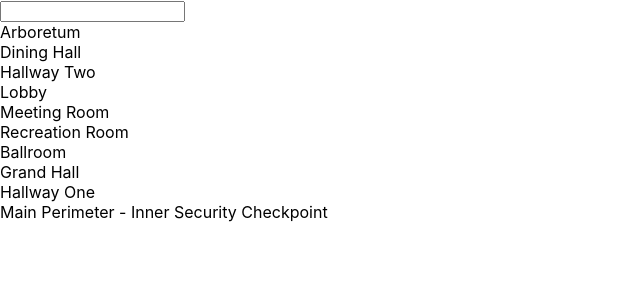
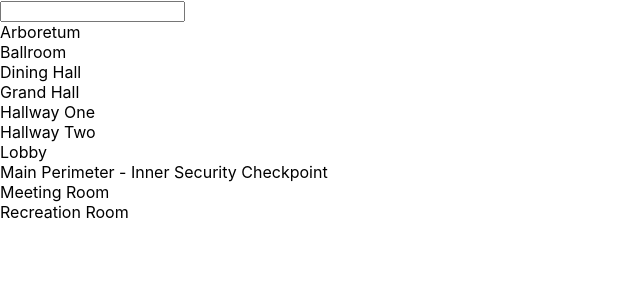
Before and after one commit to RobnettSean22/security-cam-second-run, a React (Create React App) app: page / in a window 1280 px wide. Shown: the top 300 px of the page, without its empty margins (0-640 px from the left). Built offline with nearby package versions, Linux system fonts and the light colour scheme.

Commit message:
refactoring coed for sorting

```diff
--- a/src/App.jsx
+++ b/src/App.jsx
@@ -7,7 +7,8 @@ import status from "./data/sample-status.json";
 import "./App.css";
 
 function App() {
-  const [byStatus, setByStatus] = useState(1);
+  const [byStatus, setByStatus] = useState(0);
+  const [value, setValue] = useState("");
   let renameProperty = JSON.stringify(status.status).replace(
     /"deviceId":/g,
     '"id":'
@@ -32,29 +33,26 @@ function App() {
       .values()
   ];
 
-  const [value, setValue] = useState("");
+  const sortData = () => {
+    mergeData.sort((a, b) => {
+      return a.name.localeCompare(b.name);
+    });
 
-  const filterData = mergeData
-    .sort((a, b) => {
-      return a.name.localeCompare(b.name);
-    })
-    .filter(dVices => {
+    const sort =
+      byStatus === 0
+        ? mergeData
+        : mergeData.sort((a, b) => b.active - a.active);
+    return sort.filter(dVices => {
       return dVices.name.toUpperCase().indexOf(value.toUpperCase()) !== -1;
     });
-  const sorted = () => {
-    const sort =
-      byStatus === 0
-        ? filterData
-        : filterData.sort((a, b) => b.active - a.active);
-    return sort;
   };
 
   return (
     <div>
       <Search setValue={setValue} value={value} />
-      <SortButton filterData={filterData} />
+      <SortButton setByStatus={setByStatus} />
       <div>
-        {sorted().map((devices, id) => (
+        {sortData().map((devices, id) => (
           <SecurityDisplay key={id} devices={devices} />
         ))}
       </div>
```
